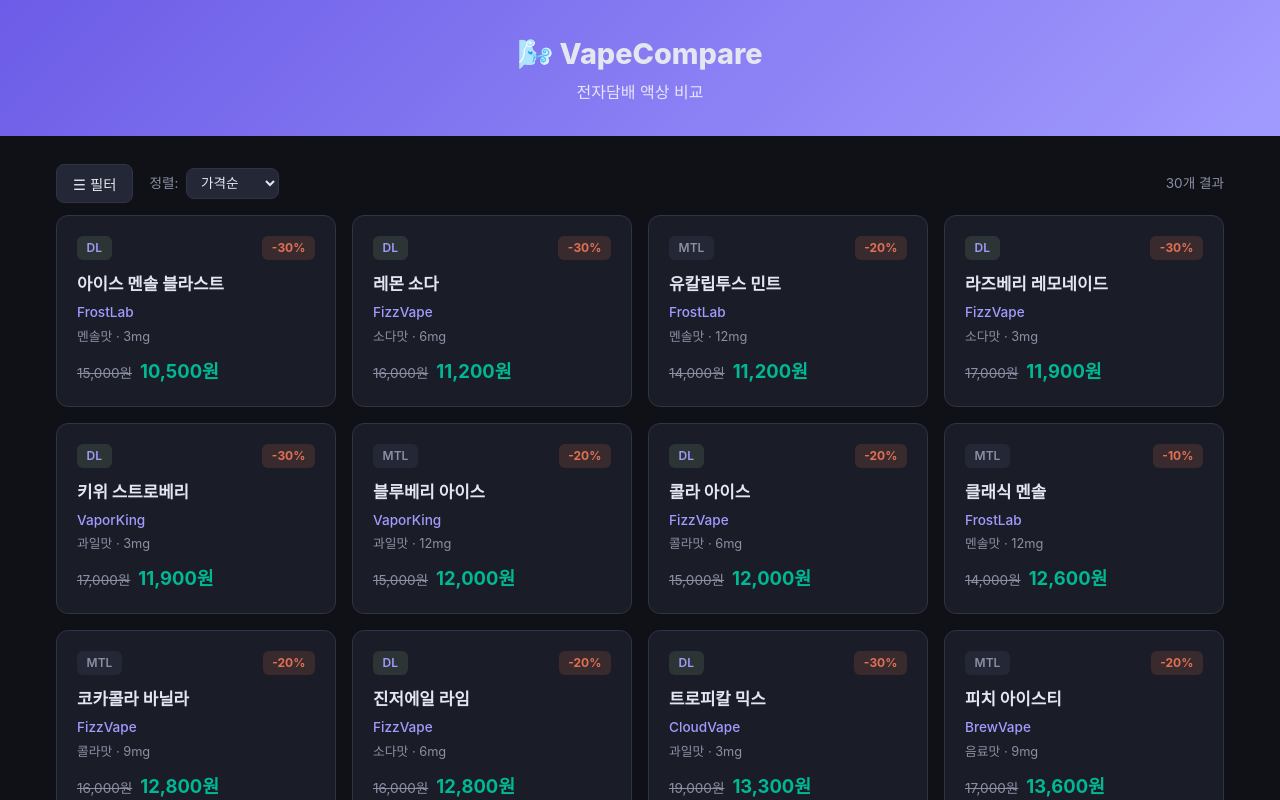
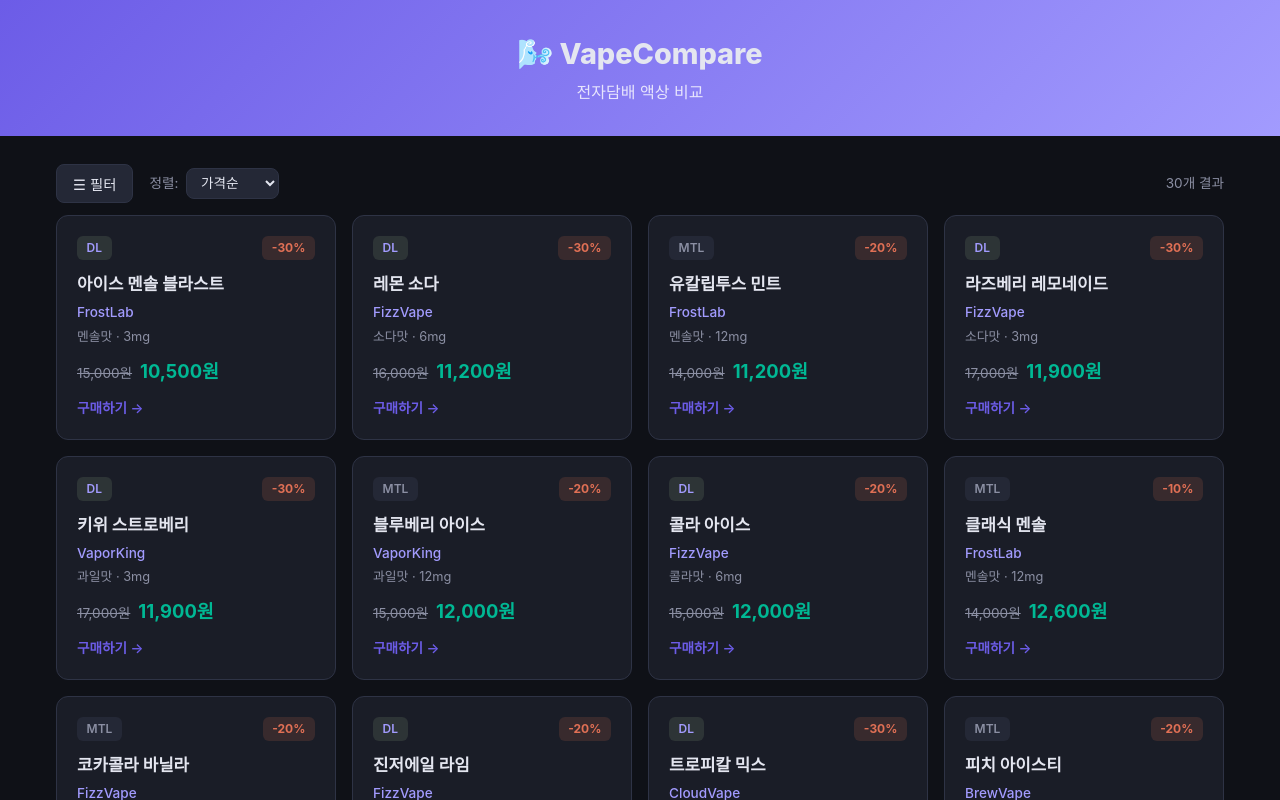
Before and after one commit to on1659/vapecompare, a Svelte app: page / in a window 1280 px wide. Shown: the top 800 px of the page. Built offline with nearby package versions, Linux system fonts and the light colour scheme.

Commit message:
✨ 구매처 링크, 필터 태그, 브라우저 뒤로가기 지원

```diff
--- a/src/App.svelte
+++ b/src/App.svelte
@@ -6,6 +6,40 @@
   let selectedFlavors = $state([]);
   let sortBy = $state('price');
   let showFilters = $state(false);
+  let skipPush = false;
+
+  // URL → state (초기 로드 + popstate)
+  function loadFromURL() {
+    const params = new URLSearchParams(window.location.search);
+    selectedType = params.get('type') || '';
+    selectedBrands = params.get('brands') ? params.get('brands').split(',') : [];
+    selectedFlavors = params.get('flavors') ? params.get('flavors').split(',') : [];
+    sortBy = params.get('sort') || 'price';
+  }
+
+  // state → URL
+  function pushToURL() {
+    if (skipPush) { skipPush = false; return; }
+    const params = new URLSearchParams();
+    if (selectedType) params.set('type', selectedType);
+    if (selectedBrands.length) params.set('brands', selectedBrands.join(','));
+    if (selectedFlavors.length) params.set('flavors', selectedFlavors.join(','));
+    if (sortBy !== 'price') params.set('sort', sortBy);
+    const qs = params.toString();
+    const url = qs ? `?${qs}` : window.location.pathname;
+    window.history.pushState({}, '', url);
+  }
+
+  // 초기 로드
+  loadFromURL();
+
+  // 뒤로가기/앞으로가기
+  if (typeof window !== 'undefined') {
+    window.addEventListener('popstate', () => {
+      skipPush = true;
+      loadFromURL();
+    });
+  }
 
   function toggleArray(arr, val) {
     return arr.includes(val) ? arr.filter(v => v !== val) : [...arr, val];
@@ -36,10 +70,29 @@
     return list;
   });
 
+  // 필터 변경 → URL 업데이트
+  $effect(() => {
+    // 의존성 트리거용 읽기
+    selectedType; selectedBrands; selectedFlavors; sortBy;
+    pushToURL();
+  });
+
   function clearAll() {
     selectedType = '';
     selectedBrands = [];
     selectedFlavors = [];
+  }
+
+  function setType(t) {
+    selectedType = selectedType === t ? '' : t;
+  }
+
+  function toggleBrand(b) {
+    selectedBrands = toggleArray(selectedBrands, b);
+  }
+
+  function toggleFlavor(f) {
+    selectedFlavors = toggleArray(selectedFlavors, f);
   }
 
   let hasFilters = $derived(selectedType || selectedBrands.length || selectedFlavors.length);
@@ -55,7 +108,7 @@
 <main>
   <div class="toolbar">
     <button class="filter-toggle" onclick={() => showFilters = !showFilters}>
-      {showFilters ? '✕ 필터 닫기' : '☰ 필터'}
+      {showFilters ? '✕ 닫기' : '☰ 필터'}
       {#if hasFilters}<span class="badge">!</span>{/if}
     </button>
     <div class="sort-group">
@@ -70,8 +123,31 @@
     <span class="count">{filtered.length}개 결과</span>
   </div>
 
+  <!-- 활성 필터 태그 -->
+  {#if hasFilters}
+    <div class="active-filters">
+      {#if selectedType}
+        <span class="tag" onclick={() => setType(selectedType)}>
+          {selectedType === 'DL' ? '폐호흡' : '입호흡'} ✕
+        </span>
+      {/if}
+      {#each selectedBrands as b}
+        <span class="tag" onclick={() => toggleBrand(b)}>{b} ✕</span>
+      {/each}
+      {#each selectedFlavors as f}
+        <span class="tag" onclick={() => toggleFlavor(f)}>{f} ✕</span>
+      {/each}
+      <button class="tag clear" onclick={clearAll}>전체 초기화</button>
+    </div>
+  {/if}
+
   <div class="layout" class:filters-open={showFilters}>
     <aside class="filters" class:open={showFilters}>
+      <div class="filter-header">
+        <h2>필터</h2>
+        <button class="close-btn" onclick={() => showFilters = false}>✕</button>
+      </div>
+
       <div class="filter-section">
         <h3>흡입방식</h3>
         <div class="chips">
@@ -79,7 +155,7 @@
             <button
               class="chip"
               class:active={selectedType === t}
-              onclick={() => selectedType = selectedType === t ? '' : t}
+              onclick={() => setType(t)}
             >
               {t === 'DL' ? '🫁 폐호흡(DL)' : '👄 입호흡(MTL)'}
             </button>
@@ -94,7 +170,7 @@
             <button
               class="chip"
               class:active={selectedBrands.includes(b)}
-              onclick={() => selectedBrands = toggleArray(selectedBrands, b)}
+              onclick={() => toggleBrand(b)}
             >{b}</button>
           {/each}
         </div>
@@ -107,7 +183,7 @@
             <button
               class="chip"
               class:active={selectedFlavors.includes(f)}
-              onclick={() => selectedFlavors = toggleArray(selectedFlavors, f)}
+              onclick={() => toggleFlavor(f)}
             >{f}</button>
           {/each}
         </div>
@@ -116,23 +192,32 @@
       {#if hasFilters}
         <button class="clear-btn" onclick={clearAll}>필터 초기화</button>
       {/if}
+
+      <button class="apply-btn" onclick={() => showFilters = false}>
+        {filtered.length}개 결과 보기
+      </button>
     </aside>
 
     <div class="grid">
       {#each filtered as p (p.id)}
-        <div class="card">
+        <a class="card" href={p.url} target="_blank" rel="noopener noreferrer">
           <div class="card-top">
             <span class="type-badge" class:dl={p.type === 'DL'}>{p.type}</span>
-            <span class="discount-badge">-{discountRate(p)}%</span>
+            {#if discountRate(p) > 0}
+              <span class="discount-badge">-{discountRate(p)}%</span>
+            {/if}
           </div>
           <h2>{p.name}</h2>
           <p class="brand">{p.brand}</p>
           <p class="flavor">{p.flavor} · {p.nic}mg</p>
           <div class="price-row">
-            <span class="original">{p.price.toLocaleString()}원</span>
+            {#if p.price !== p.discountPrice}
+              <span class="original">{p.price.toLocaleString()}원</span>
+            {/if}
             <span class="sale">{p.discountPrice.toLocaleString()}원</span>
           </div>
-        </div>
+          <span class="buy-link">구매하기 →</span>
+        </a>
       {:else}
         <div class="empty">조건에 맞는 제품이 없습니다.</div>
       {/each}
@@ -174,13 +259,39 @@
   }
   .count { color: var(--text2); font-size: 0.85rem; margin-left: auto; }
 
+  /* 활성 필터 태그 */
+  .active-filters {
+    display: flex; flex-wrap: wrap; gap: 0.4rem;
+    padding-bottom: 0.75rem;
+  }
+  .tag {
+    background: var(--accent); color: #fff;
+    padding: 0.25rem 0.6rem; border-radius: 16px;
+    font-size: 0.78rem; cursor: pointer; border: none;
+    transition: opacity 0.15s;
+  }
+  .tag:hover { opacity: 0.8; }
+  .tag.clear {
+    background: none; border: 1px solid var(--red); color: var(--red);
+  }
+
   .layout { display: flex; gap: 1.5rem; }
 
   .filters {
-    width: 240px; flex-shrink: 0;
+    width: 260px; flex-shrink: 0;
     display: none;
   }
   .filters.open { display: block; }
+
+  .filter-header {
+    display: flex; justify-content: space-between; align-items: center;
+    margin-bottom: 1rem;
+  }
+  .filter-header h2 { font-size: 1.1rem; font-weight: 700; }
+  .close-btn {
+    background: none; border: none; color: var(--text2);
+    font-size: 1.3rem; cursor: pointer; display: none;
+  }
 
   .filter-section { margin-bottom: 1.25rem; }
   .filter-section h3 {
@@ -201,7 +312,13 @@
   .clear-btn {
     background: none; border: 1px solid var(--red); color: var(--red);
     padding: 0.4rem 0.8rem; border-radius: 8px; cursor: pointer;
-    font-size: 0.8rem; margin-top: 0.5rem;
+    font-size: 0.8rem; margin-top: 0.5rem; width: 100%;
+  }
+  .apply-btn {
+    display: none;
+    background: var(--accent); color: #fff; border: none;
+    padding: 0.75rem; border-radius: 10px; cursor: pointer;
+    font-size: 1rem; font-weight: 600; margin-top: 1rem; width: 100%;
   }
 
   .grid {
@@ -213,11 +330,15 @@
   }
 
   .card {
+    display: block;
     background: var(--surface);
     border: 1px solid var(--border);
     border-radius: var(--radius);
     padding: 1.25rem;
     transition: transform 0.15s, border-color 0.15s;
+    text-decoration: none;
+    color: inherit;
+    cursor: pointer;
   }
   .card:hover {
     transform: translateY(-2px);
@@ -245,6 +366,11 @@
   .sale {
     color: var(--green); font-size: 1.15rem; font-weight: 700;
   }
+  .buy-link {
+    display: inline-block; margin-top: 0.75rem;
+    color: var(--accent); font-size: 0.85rem; font-weight: 600;
+  }
+  .card:hover .buy-link { text-decoration: underline; }
 
   .empty {
     grid-column: 1 / -1; text-align: center; padding: 3rem;
@@ -257,6 +383,8 @@
       background: var(--bg); z-index: 100; padding: 1.5rem;
       overflow-y: auto; width: 100%;
     }
+    .close-btn { display: block; }
+    .apply-btn { display: block; }
     .layout { flex-direction: column; }
     .grid { grid-template-columns: repeat(auto-fill, minmax(200px, 1fr)); }
   }
--- a/src/data.js
+++ b/src/data.js
@@ -1,34 +1,34 @@
 export const products = [
-  { id: 1, name: '체리 콜라 블라스트', brand: 'CloudVape', type: 'DL', flavor: '콜라맛', price: 18000, discountPrice: 14400, nic: 3 },
-  { id: 2, name: '블루베리 아이스', brand: 'VaporKing', type: 'MTL', flavor: '과일맛', price: 15000, discountPrice: 12000, nic: 12 },
-  { id: 3, name: '망고 패션후르츠', brand: 'CloudVape', type: 'DL', flavor: '과일맛', price: 20000, discountPrice: 15000, nic: 3 },
-  { id: 4, name: '클래식 멘솔', brand: 'FrostLab', type: 'MTL', flavor: '멘솔맛', price: 14000, discountPrice: 12600, nic: 12 },
-  { id: 5, name: '바닐라 커스터드', brand: 'SweetCloud', type: 'DL', flavor: '디저트맛', price: 22000, discountPrice: 17600, nic: 3 },
-  { id: 6, name: '레몬 소다', brand: 'FizzVape', type: 'DL', flavor: '소다맛', price: 16000, discountPrice: 11200, nic: 6 },
-  { id: 7, name: '피치 아이스티', brand: 'BrewVape', type: 'MTL', flavor: '음료맛', price: 17000, discountPrice: 13600, nic: 9 },
-  { id: 8, name: '더블 에스프레소', brand: 'BrewVape', type: 'MTL', flavor: '음료맛', price: 19000, discountPrice: 15200, nic: 12 },
-  { id: 9, name: '스트로베리 치즈케이크', brand: 'SweetCloud', type: 'DL', flavor: '디저트맛', price: 23000, discountPrice: 18400, nic: 3 },
-  { id: 10, name: '프로즌 그레이프', brand: 'FrostLab', type: 'DL', flavor: '과일맛', price: 18000, discountPrice: 14400, nic: 3 },
-  { id: 11, name: '코카콜라 바닐라', brand: 'FizzVape', type: 'MTL', flavor: '콜라맛', price: 16000, discountPrice: 12800, nic: 9 },
-  { id: 12, name: '버지니아 골드', brand: 'LeafTone', type: 'MTL', flavor: '담배맛', price: 21000, discountPrice: 18900, nic: 18 },
-  { id: 13, name: '아이스 멘솔 블라스트', brand: 'FrostLab', type: 'DL', flavor: '멘솔맛', price: 15000, discountPrice: 10500, nic: 3 },
-  { id: 14, name: '크림 브륄레', brand: 'SweetCloud', type: 'MTL', flavor: '디저트맛', price: 24000, discountPrice: 19200, nic: 12 },
-  { id: 15, name: '그린애플 소다', brand: 'FizzVape', type: 'DL', flavor: '소다맛', price: 16000, discountPrice: 13600, nic: 6 },
-  { id: 16, name: '워터멜론 캔디', brand: 'CloudVape', type: 'DL', flavor: '과일맛', price: 17000, discountPrice: 13600, nic: 3 },
-  { id: 17, name: '캐러멜 마키아토', brand: 'BrewVape', type: 'MTL', flavor: '음료맛', price: 20000, discountPrice: 16000, nic: 9 },
-  { id: 18, name: '터키쉬 블렌드', brand: 'LeafTone', type: 'MTL', flavor: '담배맛', price: 22000, discountPrice: 17600, nic: 18 },
-  { id: 19, name: '라즈베리 레모네이드', brand: 'FizzVape', type: 'DL', flavor: '소다맛', price: 17000, discountPrice: 11900, nic: 3 },
-  { id: 20, name: '패션후르츠 아이스', brand: 'FrostLab', type: 'MTL', flavor: '과일맛', price: 16000, discountPrice: 14400, nic: 12 },
-  { id: 21, name: '초콜릿 하젤넛', brand: 'SweetCloud', type: 'DL', flavor: '디저트맛', price: 25000, discountPrice: 20000, nic: 3 },
-  { id: 22, name: '콜라 아이스', brand: 'FizzVape', type: 'DL', flavor: '콜라맛', price: 15000, discountPrice: 12000, nic: 6 },
-  { id: 23, name: '유칼립투스 민트', brand: 'FrostLab', type: 'MTL', flavor: '멘솔맛', price: 14000, discountPrice: 11200, nic: 12 },
-  { id: 24, name: '라떼 바닐라', brand: 'BrewVape', type: 'MTL', flavor: '음료맛', price: 18000, discountPrice: 14400, nic: 9 },
-  { id: 25, name: '시가렛 RY4', brand: 'LeafTone', type: 'MTL', flavor: '담배맛', price: 20000, discountPrice: 16000, nic: 18 },
-  { id: 26, name: '트로피칼 믹스', brand: 'CloudVape', type: 'DL', flavor: '과일맛', price: 19000, discountPrice: 13300, nic: 3 },
-  { id: 27, name: '민트 초코', brand: 'SweetCloud', type: 'MTL', flavor: '디저트맛', price: 21000, discountPrice: 16800, nic: 9 },
-  { id: 28, name: '진저에일 라임', brand: 'FizzVape', type: 'DL', flavor: '소다맛', price: 16000, discountPrice: 12800, nic: 6 },
-  { id: 29, name: '파이프 토바코', brand: 'LeafTone', type: 'MTL', flavor: '담배맛', price: 23000, discountPrice: 18400, nic: 18 },
-  { id: 30, name: '키위 스트로베리', brand: 'VaporKing', type: 'DL', flavor: '과일맛', price: 17000, discountPrice: 11900, nic: 3 },
+  { id: 1, name: '체리 콜라 블라스트', brand: 'CloudVape', type: 'DL', flavor: '콜라맛', price: 18000, discountPrice: 14400, nic: 3, url: 'https://cloudvape.kr/cherry-cola' },
+  { id: 2, name: '블루베리 아이스', brand: 'VaporKing', type: 'MTL', flavor: '과일맛', price: 15000, discountPrice: 12000, nic: 12, url: 'https://vaporking.kr/blueberry-ice' },
+  { id: 3, name: '망고 패션후르츠', brand: 'CloudVape', type: 'DL', flavor: '과일맛', price: 20000, discountPrice: 15000, nic: 3, url: 'https://cloudvape.kr/mango-passion' },
+  { id: 4, name: '클래식 멘솔', brand: 'FrostLab', type: 'MTL', flavor: '멘솔맛', price: 14000, discountPrice: 12600, nic: 12, url: 'https://frostlab.kr/classic-menthol' },
+  { id: 5, name: '바닐라 커스터드', brand: 'SweetCloud', type: 'DL', flavor: '디저트맛', price: 22000, discountPrice: 17600, nic: 3, url: 'https://sweetcloud.kr/vanilla-custard' },
+  { id: 6, name: '레몬 소다', brand: 'FizzVape', type: 'DL', flavor: '소다맛', price: 16000, discountPrice: 11200, nic: 6, url: 'https://fizzvape.kr/lemon-soda' },
+  { id: 7, name: '피치 아이스티', brand: 'BrewVape', type: 'MTL', flavor: '음료맛', price: 17000, discountPrice: 13600, nic: 9, url: 'https://brewvape.kr/peach-icetea' },
+  { id: 8, name: '더블 에스프레소', brand: 'BrewVape', type: 'MTL', flavor: '음료맛', price: 19000, discountPrice: 15200, nic: 12, url: 'https://brewvape.kr/double-espresso' },
+  { id: 9, name: '스트로베리 치즈케이크', brand: 'SweetCloud', type: 'DL', flavor: '디저트맛', price: 23000, discountPrice: 18400, nic: 3, url: 'https://sweetcloud.kr/strawberry-cheesecake' },
+  { id: 10, name: '프로즌 그레이프', brand: 'FrostLab', type: 'DL', flavor: '과일맛', price: 18000, discountPrice: 14400, nic: 3, url: 'https://frostlab.kr/frozen-grape' },
+  { id: 11, name: '코카콜라 바닐라', brand: 'FizzVape', type: 'MTL', flavor: '콜라맛', price: 16000, discountPrice: 12800, nic: 9, url: 'https://fizzvape.kr/cola-vanilla' },
+  { id: 12, name: '버지니아 골드', brand: 'LeafTone', type: 'MTL', flavor: '담배맛', price: 21000, discountPrice: 18900, nic: 18, url: 'https://leaftone.kr/virginia-gold' },
+  { id: 13, name: '아이스 멘솔 블라스트', brand: 'FrostLab', type: 'DL', flavor: '멘솔맛', price: 15000, discountPrice: 10500, nic: 3, url: 'https://frostlab.kr/ice-menthol-blast' },
+  { id: 14, name: '크림 브륄레', brand: 'SweetCloud', type: 'MTL', flavor: '디저트맛', price: 24000, discountPrice: 19200, nic: 12, url: 'https://sweetcloud.kr/creme-brulee' },
+  { id: 15, name: '그린애플 소다', brand: 'FizzVape', type: 'DL', flavor: '소다맛', price: 16000, discountPrice: 13600, nic: 6, url: 'https://fizzvape.kr/greenapple-soda' },
+  { id: 16, name: '워터멜론 캔디', brand: 'CloudVape', type: 'DL', flavor: '과일맛', price: 17000, discountPrice: 13600, nic: 3, url: 'https://cloudvape.kr/watermelon-candy' },
+  { id: 17, name: '캐러멜 마키아토', brand: 'BrewVape', type: 'MTL', flavor: '음료맛', price: 20000, discountPrice: 16000, nic: 9, url: 'https://brewvape.kr/caramel-macchiato' },
+  { id: 18, name: '터키쉬 블렌드', brand: 'LeafTone', type: 'MTL', flavor: '담배맛', price: 22000, discountPrice: 17600, nic: 18, url: 'https://leaftone.kr/turkish-blend' },
+  { id: 19, name: '라즈베리 레모네이드', brand: 'FizzVape', type: 'DL', flavor: '소다맛', price: 17000, discountPrice: 11900, nic: 3, url: 'https://fizzvape.kr/raspberry-lemonade' },
+  { id: 20, name: '패션후르츠 아이스', brand: 'FrostLab', type: 'MTL', flavor: '과일맛', price: 16000, discountPrice: 14400, nic: 12, url: 'https://frostlab.kr/passionfruit-ice' },
+  { id: 21, name: '초콜릿 하젤넛', brand: 'SweetCloud', type: 'DL', flavor: '디저트맛', price: 25000, discountPrice: 20000, nic: 3, url: 'https://sweetcloud.kr/choco-hazelnut' },
+  { id: 22, name: '콜라 아이스', brand: 'FizzVape', type: 'DL', flavor: '콜라맛', price: 15000, discountPrice: 12000, nic: 6, url: 'https://fizzvape.kr/cola-ice' },
+  { id: 23, name: '유칼립투스 민트', brand: 'FrostLab', type: 'MTL', flavor: '멘솔맛', price: 14000, discountPrice: 11200, nic: 12, url: 'https://frostlab.kr/eucalyptus-mint' },
+  { id: 24, name: '라떼 바닐라', brand: 'BrewVape', type: 'MTL', flavor: '음료맛', price: 18000, discountPrice: 14400, nic: 9, url: 'https://brewvape.kr/latte-vanilla' },
+  { id: 25, name: '시가렛 RY4', brand: 'LeafTone', type: 'MTL', flavor: '담배맛', price: 20000, discountPrice: 16000, nic: 18, url: 'https://leaftone.kr/cigarette-ry4' },
+  { id: 26, name: '트로피칼 믹스', brand: 'CloudVape', type: 'DL', flavor: '과일맛', price: 19000, discountPrice: 13300, nic: 3, url: 'https://cloudvape.kr/tropical-mix' },
+  { id: 27, name: '민트 초코', brand: 'SweetCloud', type: 'MTL', flavor: '디저트맛', price: 21000, discountPrice: 16800, nic: 9, url: 'https://sweetcloud.kr/mint-choco' },
+  { id: 28, name: '진저에일 라임', brand: 'FizzVape', type: 'DL', flavor: '소다맛', price: 16000, discountPrice: 12800, nic: 6, url: 'https://fizzvape.kr/ginger-lime' },
+  { id: 29, name: '파이프 토바코', brand: 'LeafTone', type: 'MTL', flavor: '담배맛', price: 23000, discountPrice: 18400, nic: 18, url: 'https://leaftone.kr/pipe-tobacco' },
+  { id: 30, name: '키위 스트로베리', brand: 'VaporKing', type: 'DL', flavor: '과일맛', price: 17000, discountPrice: 11900, nic: 3, url: 'https://vaporking.kr/kiwi-strawberry' },
 ];
 
 export const brands = [...new Set(products.map(p => p.brand))].sort();
```
